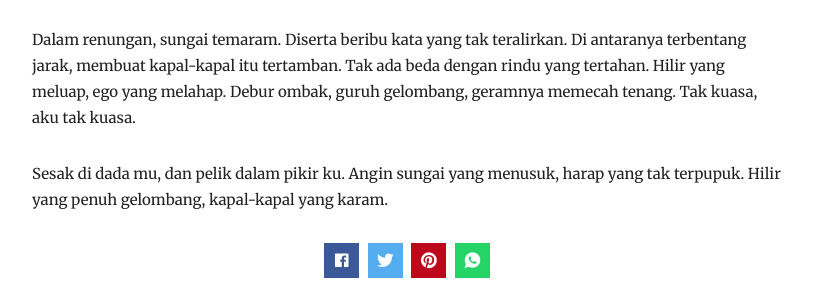
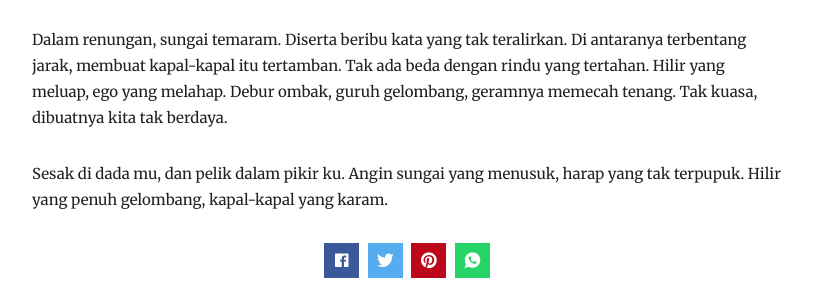
Before and after one commit to imamnrchls/imamnrchls.github.io, a Jekyll site: the page built from _posts/2021-06-12-sungai-temaram.md, in a window 1280 px wide. Shown: the part 959-1259 px from the top of the page, without its empty margins (233-1046 px from the left). Built offline with Jekyll 4.4.1, drawn with Linux system fonts in a browser that asks for light colours; comment, search, counter and statistics services are not loaded.

Commit message:
Update 2021-06-12-sungai-temaram.md

```diff
--- a/_posts/2021-06-12-sungai-temaram.md
+++ b/_posts/2021-06-12-sungai-temaram.md
@@ -8,6 +8,6 @@ tags: [poet]
 
 Dalam renungan, sungai temaram. Hulu dan hilir, di antaranya terdapat cerita. Cerita di mana ada kita di dalamnya. Tak lepas dari gelombang, tetapi juga terdapat tenang. Tenang yang sangat menenangkan. Derai ombak membawa syahdu, alirannya mendorong kita maju. Beribu kata tersusun merdu, mengalir layaknya air sungai itu. Membilas duka, membawa tawa.
 
-Dalam renungan, sungai temaram. Diserta beribu kata yang tak teralirkan. Di antaranya terbentang jarak, membuat kapal-kapal itu tertamban. Tak ada beda dengan rindu yang tertahan. Hilir yang meluap, ego yang melahap. Debur ombak, guruh gelombang, geramnya memecah tenang. Tak kuasa, aku tak kuasa.
+Dalam renungan, sungai temaram. Diserta beribu kata yang tak teralirkan. Di antaranya terbentang jarak, membuat kapal-kapal itu tertamban. Tak ada beda dengan rindu yang tertahan. Hilir yang meluap, ego yang melahap. Debur ombak, guruh gelombang, geramnya memecah tenang. Tak kuasa, dibuatnya kita tak berdaya.
 
 Sesak di dada mu, dan pelik dalam pikir ku. Angin sungai yang menusuk, harap yang tak terpupuk. Hilir yang penuh gelombang, kapal-kapal yang karam.
```
